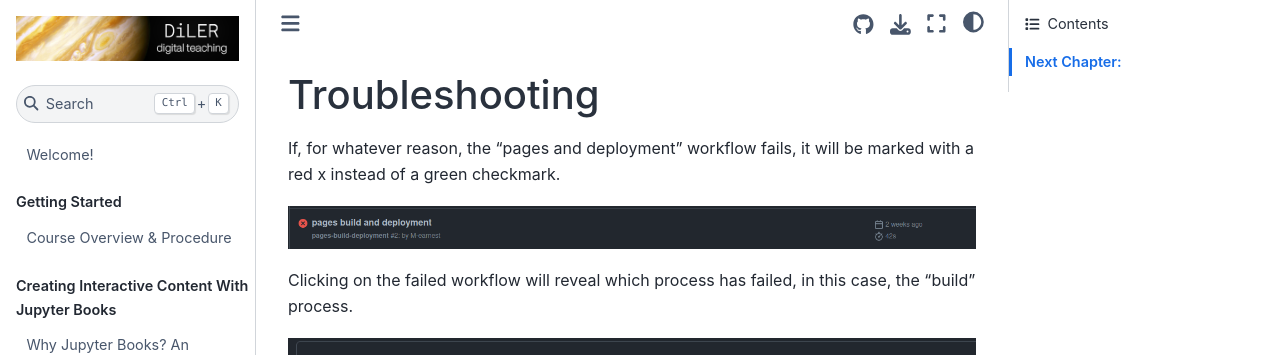
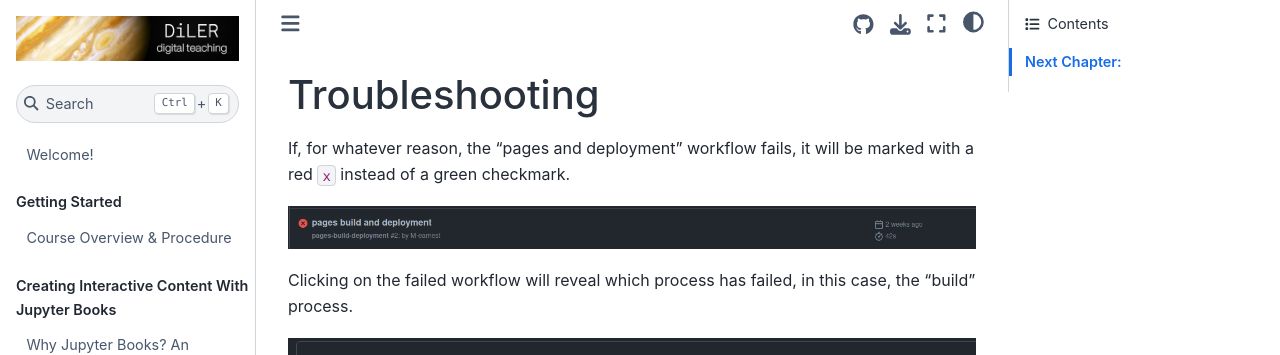
Before and after one commit to M-earnest/tutorial_jupyter_books, a Jupyter Book: the page built from content/2_host/troubleshooting.md, in a window 1280 px wide and 1200 px high. Shown: the top 355 px of the window. Built offline with Jupyter Book 1.0.4 settings and Sphinx 7.4.7 and the Sphinx Book theme 1.1.4, drawn with Linux system fonts in a browser that asks for light colours; pages that are not in the unit, such as notebooks, are missing from menus.

```diff
--- a/content/2_host/troubleshooting.md
+++ b/content/2_host/troubleshooting.md
@@ -1,6 +1,6 @@
 # Troubleshooting
 
-If, for whatever reason, the "pages and deployment" workflow fails, it will be marked with a red x instead of a green
+If, for whatever reason, the "pages and deployment" workflow fails, it will be marked with a red `x` instead of a green
 checkmark.
 
 ![Image of a failed workflow with a red cross instead of a green checkmark.](../../static/failed_workflow.png)
```
